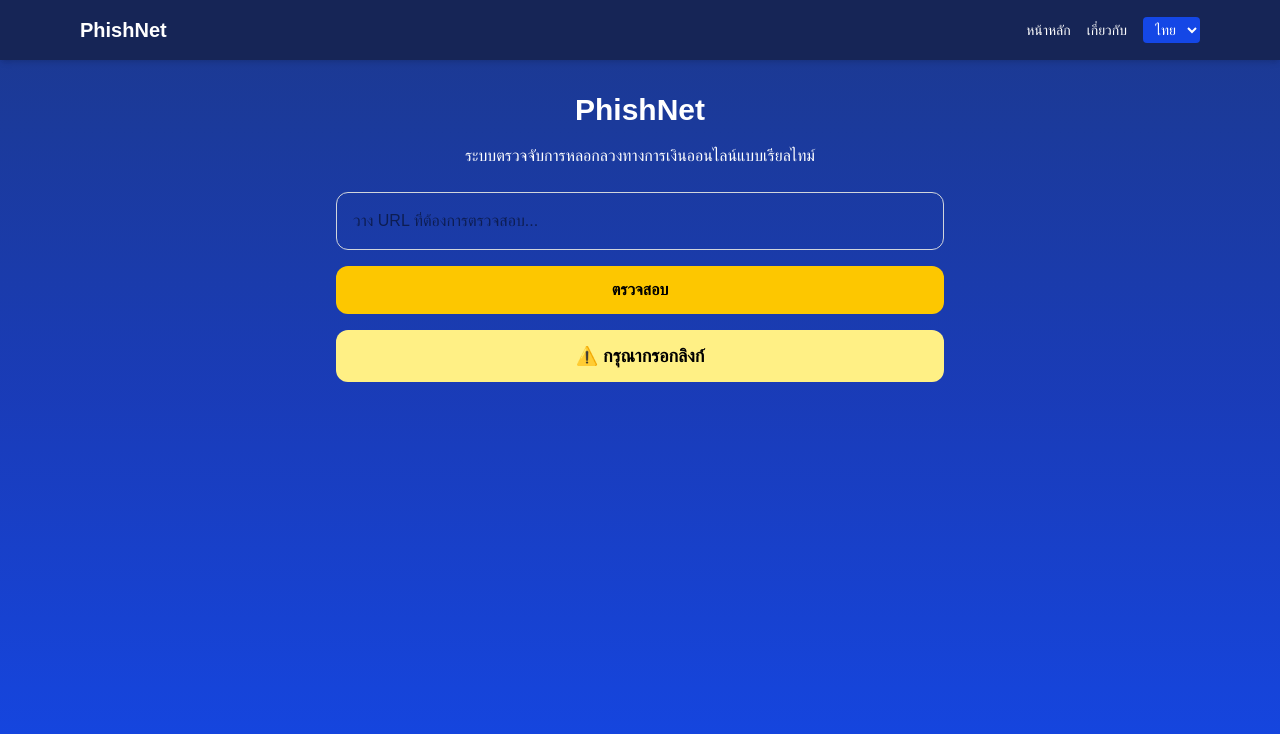
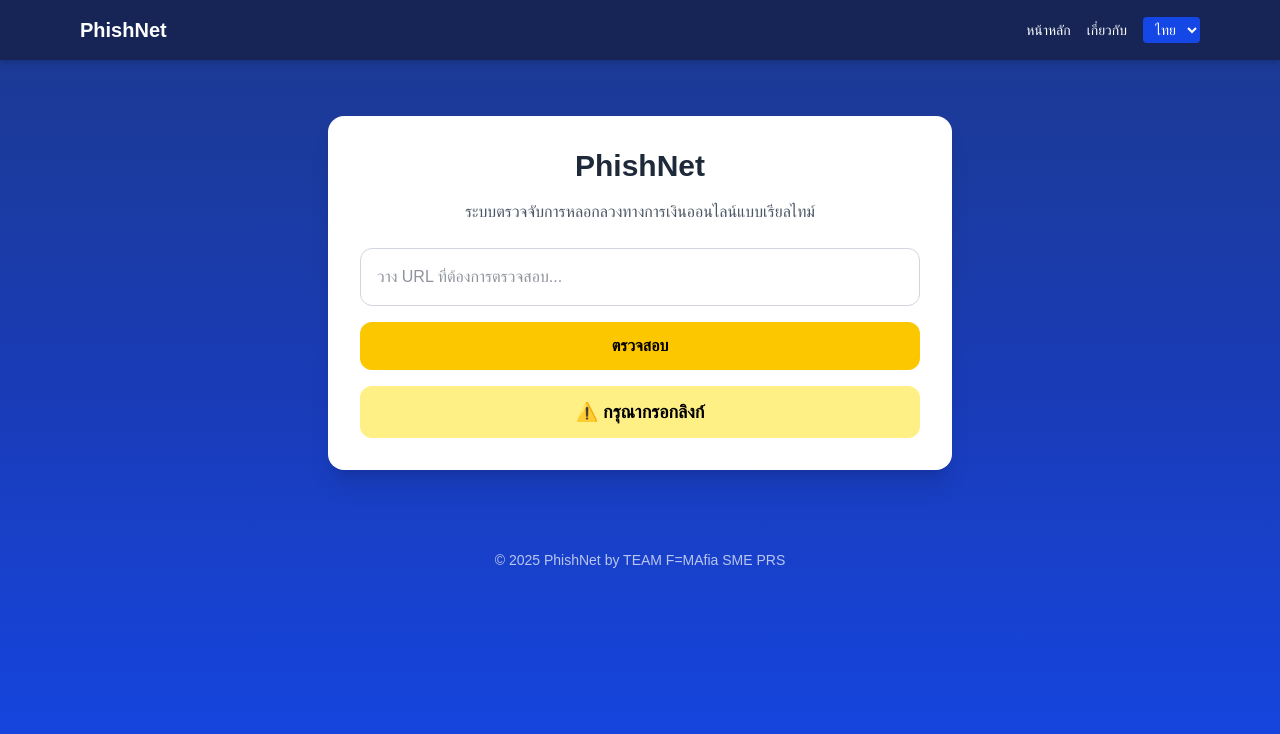
Before and after one commit to naruebet2551/phishnet, a Next.js app: page / in a window 1280 px wide. Both pictures are taken after a click on the button "ตรวจสอบ". Shown: the top 734 px of the page. Built offline with nearby package versions, Linux system fonts and the light colour scheme; no server answers.

Commit message:
เพิ่มวันเวลาหน้า admin Dashboard

```diff
--- a/src/app/page.js
+++ b/src/app/page.js
@@ -1,7 +1,8 @@
 'use client';
+
 import { useState, useEffect } from 'react';
 import { useRouter } from 'next/navigation';
-import { db } from './firebase';
+import { db } from '../firebase';
 import { collection, addDoc, Timestamp } from 'firebase/firestore';
 import { distance } from 'fastest-levenshtein';
 import Link from 'next/link';
@@ -28,9 +29,9 @@ export default function Home() {
       warn: '⚠️ ลิงก์น่าสงสัยหรืออันตราย',
       error: 'เกิดข้อผิดพลาดในการตรวจสอบลิงก์',
       empty: '⚠️ กรุณากรอกลิงก์',
-      checking: 'กำลังตรวจสอบ...',
       menuHome: 'หน้าหลัก',
-      menuAbout: 'เกี่ยวกับ'
+      menuAbout: 'เกี่ยวกับ',
+      checking: 'กำลังตรวจสอบ...'
     },
     en: {
       title: 'PhishNet',
@@ -41,9 +42,41 @@ export default function Home() {
       warn: '⚠️ This link looks suspicious or dangerous',
       error: 'An error occurred while checking the link',
       empty: '⚠️ Please enter a URL',
-      checking: 'Checking...',
       menuHome: 'Home',
-      menuAbout: 'About'
+      menuAbout: 'About',
+      checking: 'Checking...'
+    }
+  };
+
+  const gamblingKeywords = ['bet', 'casino', 'slot', 'หวย', 'บาคาร่า', 'แทงบอล', 'jackpot', 'พนัน'];
+  const gamblingNumbers = ['888', '777', '168', '999', '123', '456'];
+  const knownDomains = ['facebook.com', 'google.com', 'paypal.com', 'apple.com', 'microsoft.com'];
+
+  const isStructurallySuspicious = (url) => {
+    try {
+      const parsed = new URL(url);
+      const hostnameParts = parsed.hostname.split('.');
+      const queryParams = parsed.searchParams;
+      const isLong = url.length > 100;
+      const tooManySubdomains = hostnameParts.length > 3;
+      const tooManyParams = Array.from(queryParams).length >= 5;
+      const looksObfuscated = /[a-zA-Z0-9]{10,}/.test(parsed.pathname.replace(/\//g, ''));
+      return isLong || tooManySubdomains || tooManyParams || looksObfuscated;
+    } catch {
+      return false;
+    }
+  };
+
+  const isSpoofedDomain = () => {
+    try {
+      const parsed = new URL(url);
+      const hostname = parsed.hostname;
+      return knownDomains.some((domain) => {
+        const d = distance(domain, hostname);
+        return d <= 2 && hostname !== domain;
+      });
+    } catch {
+      return false;
     }
   };
 
@@ -54,26 +87,35 @@ export default function Home() {
     }
 
     setLoading(true);
+
     try {
       const parsed = new URL(url);
       const fullText = url.toLowerCase() + parsed.pathname + parsed.search;
-      const keywords = ['login', 'bank', 'free', '888', 'slot', 'casino', 'หวย'];
-      const spoofedDomains = ['facebook.com', 'google.com', 'apple.com', 'paypal.com'];
-      const isKeyword = keywords.some((k) => fullText.includes(k));
-      const isSpoof = spoofedDomains.some((domain) => {
-        const d = distance(parsed.hostname, domain);
-        return d > 0 && d <= 2 && parsed.hostname !== domain;
+
+      const hasGamblingKeyword = gamblingKeywords.some((word) => fullText.includes(word));
+      const hasGamblingNumber = gamblingNumbers.some((num) => fullText.includes(num));
+      const isStructureBad = isStructurallySuspicious(url);
+      const isSpoofed = isSpoofedDomain();
+
+      if (hasGamblingKeyword || hasGamblingNumber || isStructureBad || isSpoofed) {
+        await addDoc(collection(db, 'url_history'), {
+          url,
+          result: 'warn',
+          timestamp: Timestamp.now()
         });
+        setResult('warn');
+        router.push('/warning');
+        return;
+      }
 
       const aiRes = await fetch('/api/ai-check', {
         method: 'POST',
         headers: { 'Content-Type': 'application/json' },
         body: JSON.stringify({ url })
       });
+
       const aiData = await aiRes.json();
-
-      const isDanger = isKeyword || isSpoof || aiData.result === 'warn';
-      const finalResult = isDanger ? 'warn' : 'safe';
+      const finalResult = aiData.result === 'warn' ? 'warn' : 'safe';
 
       await addDoc(collection(db, 'url_history'), {
         url,
@@ -82,11 +124,8 @@ export default function Home() {
       });
 
       setResult(finalResult);
-
       if (finalResult === 'warn') {
-        localStorage.setItem('phishnet_last_url', url);  // <- บันทึก URL ที่อันตราย
-        router.push('/warning');                         // <- ไปหน้าเตือน
-        return;
+        router.push('/warning');
       }
     } catch (err) {
       console.error(err);
@@ -98,7 +137,7 @@ export default function Home() {
 
   return (
     <main className="min-h-screen flex flex-col items-center justify-start bg-gradient-to-b from-blue-900 via-blue-800 to-blue-700 text-white">
-      <nav className="sticky top-0 w-full bg-blue-950 bg-opacity-80 py-4 shadow-md">
+      <nav className="sticky top-0 z-50 w-full bg-blue-950 bg-opacity-80 py-4 shadow-md">
         <div className="max-w-6xl mx-auto px-4 flex justify-between items-center">
           <span className="text-xl font-bold">{text[lang].title}</span>
           <div className="space-x-4 text-sm">
@@ -119,33 +158,49 @@ export default function Home() {
         </div>
       </nav>
 
-      <div className="p-8 w-full max-w-2xl">
-        <h1 className="text-3xl font-bold mb-4 text-center">{text[lang].title}</h1>
-        <p className="text-center mb-6">{text[lang].desc}</p>
+      <div className="flex flex-col items-center p-6 w-full max-w-2xl">
+        <div className="bg-white text-gray-800 rounded-2xl shadow-xl p-8 w-full mt-8">
+          <h1 className="text-3xl font-bold text-center mb-4">{text[lang].title}</h1>
+          <p className="text-center text-gray-600 mb-6">{text[lang].desc}</p>
+
           <input
             type="text"
             placeholder={text[lang].placeholder}
             value={url}
             onChange={(e) => setUrl(e.target.value)}
             onKeyDown={(e) => e.key === 'Enter' && checkPhishing()}
-          className="w-full p-4 rounded-xl border border-gray-300 text-black mb-4"
+            className="w-full p-4 border border-gray-300 rounded-xl mb-4 focus:outline-none focus:ring-2 focus:ring-yellow-400"
           />
+
+          {loading ? (
+            <div className="text-center mb-4">
+              <div className="w-6 h-6 border-4 border-white border-t-yellow-400 rounded-full animate-spin mx-auto"></div>
+              <div className="mt-2">{text[lang].checking}</div>
+            </div>
+          ) : (
             <button
               onClick={checkPhishing}
-          className="w-full bg-yellow-400 hover:bg-yellow-500 text-black font-bold py-3 rounded-xl mb-4"
+              className="w-full bg-yellow-400 hover:bg-yellow-500 text-black font-bold py-3 rounded-xl"
             >
-          {loading ? text[lang].checking : text[lang].check}
+              {text[lang].check}
             </button>
+          )}
+
           {result && result !== 'warn' && (
-          <div className={`text-center py-3 px-4 rounded-xl text-lg font-bold ${
-            result === 'safe' ? 'bg-green-500' :
+            <div className={`mt-4 p-3 text-center rounded-xl font-bold text-lg ${
+              result === 'safe' ? 'bg-green-500 text-white' :
               result === 'empty' ? 'bg-yellow-200 text-black' :
-            'bg-gray-400'
+              'bg-gray-500 text-white'
             }`}>
               {text[lang][result]}
             </div>
           )}
         </div>
+      </div>
+
+      <footer className="mt-10 text-sm text-white/70 text-center py-4">
+        © 2025 {text[lang].title} by TEAM F=MAfia SME PRS
+      </footer>
     </main>
   );
 }
```
Lines whose indentation alone changed are shown as unchanged.
